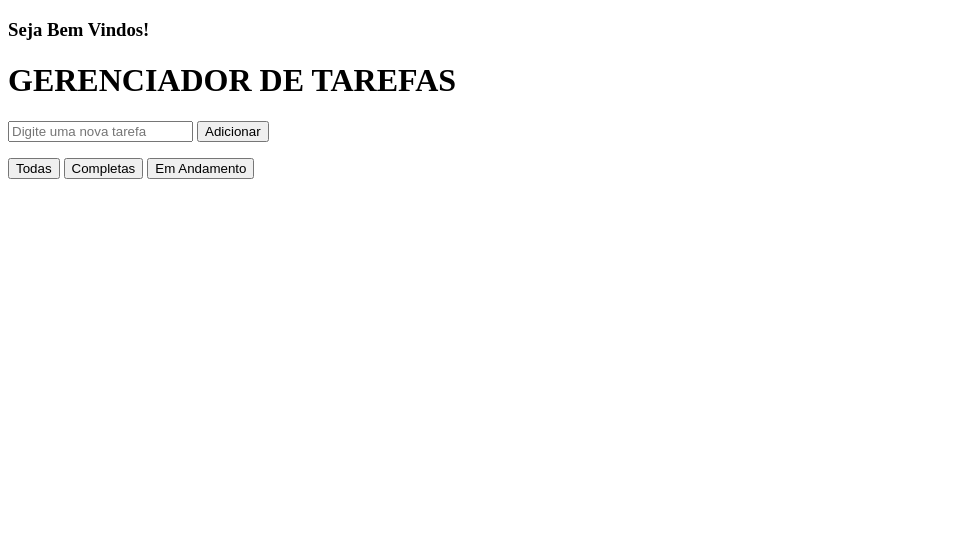
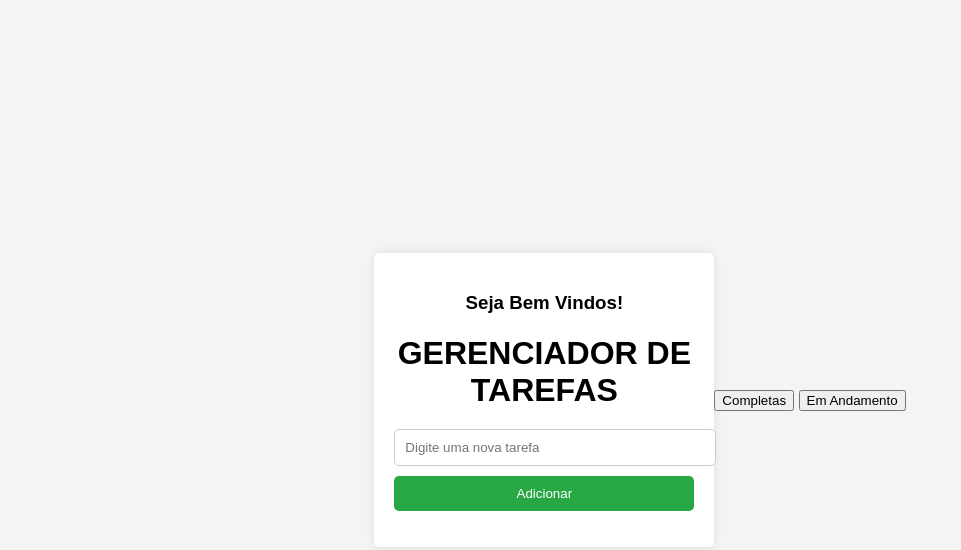
Before and after one commit to joao-corumba/Gerenciador-de-Tarefas, a plain HTML site: page index.html in a window 1280 px wide. Shown: the whole page, without its empty margins (0-961 px from the left). Drawn offline with Linux system fonts and the light colour scheme.

Commit message:
adicionei o resto

```diff
--- a/index.html
+++ b/index.html
@@ -12,13 +12,12 @@
         <h1 id="title">GERENCIADOR DE TAREFAS</h1>
         <form id="task-form">
             <input type="text" id="input" placeholder="Digite uma nova tarefa" required>
-            <button type="submit">Adicionar</button>
+            <button type="submit" id="btn1">Adicionar</button>
         </form>
         <ul id="task-list"></ul>
     </div>
 
     <div class="filtrozinho">
-        <button class="All">Todas</button>
         <button class="Completed">Completas</button>
         <button class="going">Em Andamento</button>
 
--- a/style.css
+++ b/style.css
@@ -0,0 +1,74 @@
+body {
+    font-family: Arial, sans-serif;
+    background-color: #f4f4f4;
+    display: flex;
+    justify-content: center;
+    align-items: center;
+    height: 100vh;
+    margin: 0;
+}
+
+.add {
+    background: #fff;
+    padding: 20px;
+    border-radius: 5px;
+    box-shadow: 0 0 10px rgba(0,0,0,0.1);
+    width: 300px;
+    text-align: center;
+}
+
+h1 {
+    margin-bottom: 20px;
+}
+
+input {
+    padding: 10px;
+    width: calc(100%);
+    margin-bottom: 10px;
+    border: 1px solid #ccc;
+    border-radius: 5px;
+}
+
+#btn1 {
+    padding: 10px 15px;
+    background: #28a745;
+    color: #fff;
+    border: none;
+    border-radius: 5px;
+    cursor: pointer;
+    width: 100%;
+}
+
+button:hover {
+    background: #218838;
+}
+
+ul {
+    list-style: none;
+    padding: 0;
+}
+
+li {
+    background: #f4f4f4;
+    padding: 10px;
+    margin-bottom: 10px;
+    border-radius: 5px;
+    display: flex;
+    justify-content: space-between;
+    align-items: center;
+}
+
+li button {
+    background: #dc3545;
+    border: none;
+    color: #fff;
+    padding: 5px 10px;
+    border-radius: 5px;
+    cursor: pointer;
+    width: 30px;
+    border-radius: 5px;
+}
+
+li button:hover {
+    background: #c82333;
+}
```
Also changed, not shown: script.js (added).
